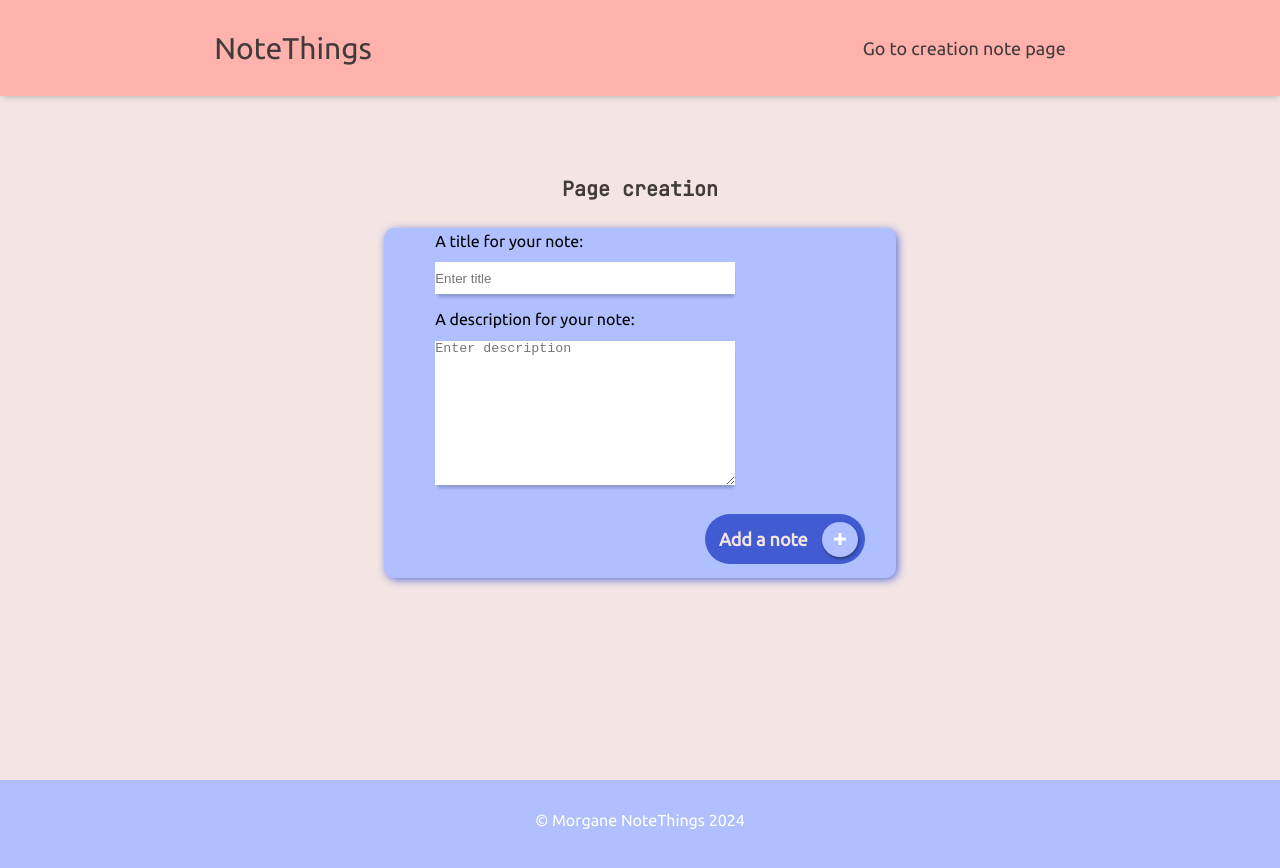
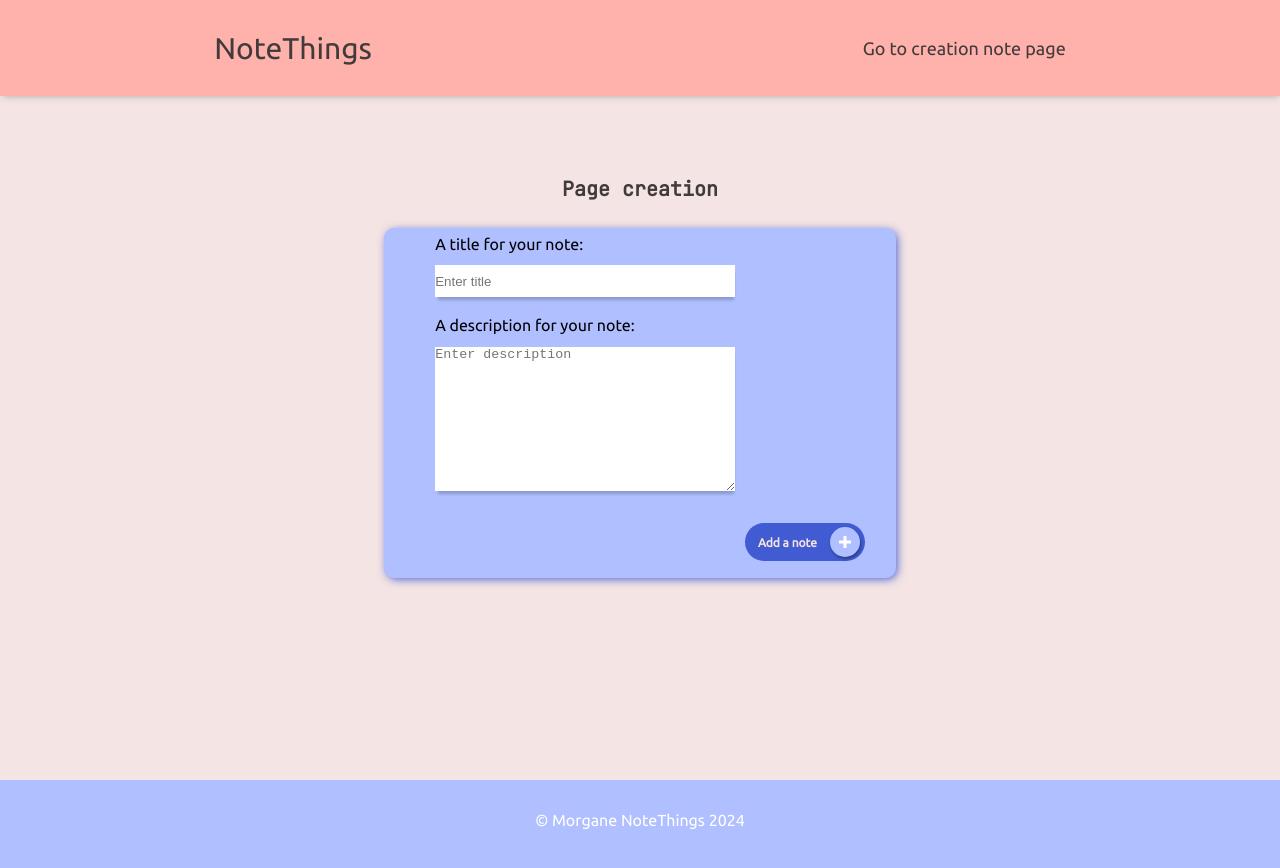
Before and after one commit to Mauh33/NoteThings-2, a React (Vite) app: page /creation-of-note in a window 1280 px wide. Shown: the top 868 px of the page. Built offline with nearby package versions, Linux system fonts and the light colour scheme.

Commit message:
style modale label center

```diff
--- a/src/styles/_index.scss
+++ b/src/styles/_index.scss
@@ -87,6 +87,11 @@ label {
   font-size: $ft-small;
 }
 
+label,
+textarea {
+  margin: 0 auto;
+}
+
 button:hover {
   cursor: pointer;
 }
--- a/src/styles/pages/_creationpage.scss
+++ b/src/styles/pages/_creationpage.scss
@@ -141,21 +141,7 @@
     min-height: 350px;
   }
 
-  textarea {
+  .note-form-section textarea {
     width: 300px;
   }
-
-  .btn-note {
-    width: 16rem;
-    height: 5rem;
-  }
-  .button-bloc p {
-    font-size: $ft-medium;
-  }
-
-  .round-container {
-    width: 4rem;
-    height: 3.5rem;
-    margin-right: 7px;
-  }
 }
--- a/src/styles/pages/_homepage.scss
+++ b/src/styles/pages/_homepage.scss
@@ -52,9 +52,6 @@
     flex-direction: row;
     flex-wrap: wrap;
   }
-
-  .modal-modifier-bloc .form-bloc {
-  }
 }
 
 @include from(lg) {
```
